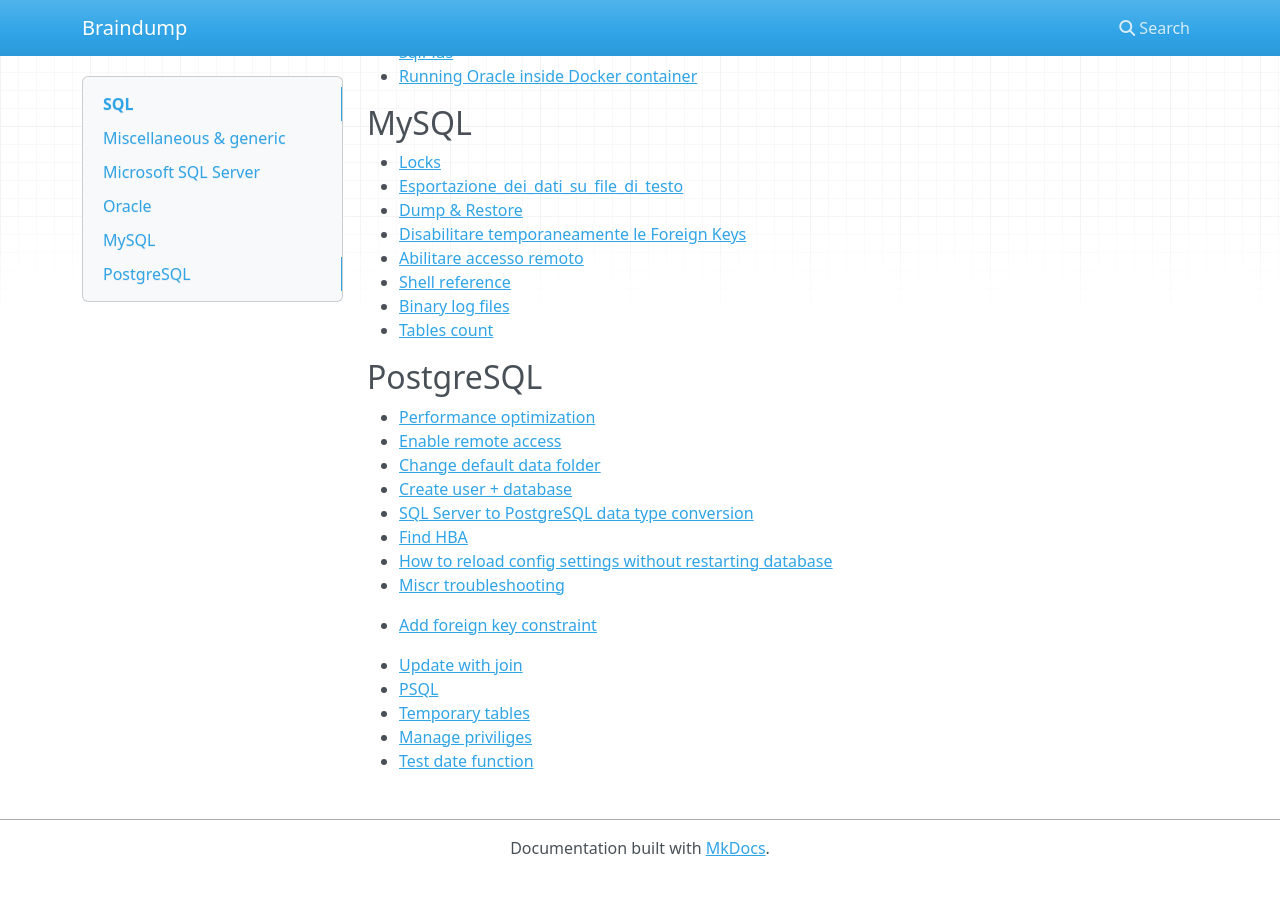
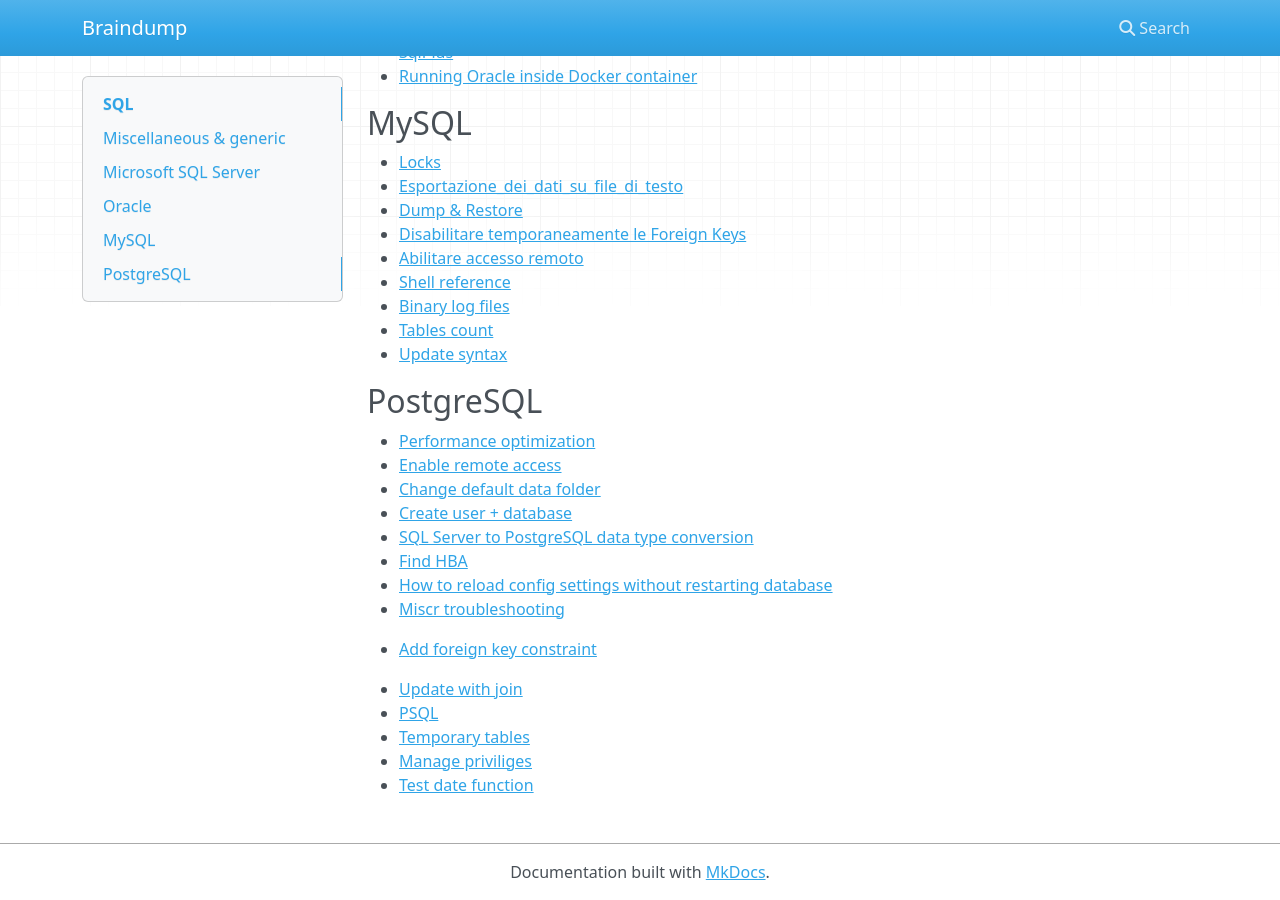
Before and after one commit to anotherMe/braindump, an MkDocs documentation site: the page built from docs/database/index.md, in a window 1280 px wide and 900 px high, scrolled down 768 px. Built offline with MkDocs 1.6.1, drawn with Linux system fonts in a browser that asks for light colours; nearby versions of some CDN libraries; before the commit the page ends 1644 px from its top, so only the background shows below that.

Commit message:
Updated files

```diff
--- a/docs/database/index.md
+++ b/docs/database/index.md
@@ -47,6 +47,7 @@
 - [Shell reference](mysql/mysql_shell_reference.md)
 - [Binary log files](mysql/mysql_binary_log.md)
 - [Tables count](mysql/tables_count.md)
+- [Update syntax](mysql/update.md)
 
 
 ## PostgreSQL
```
